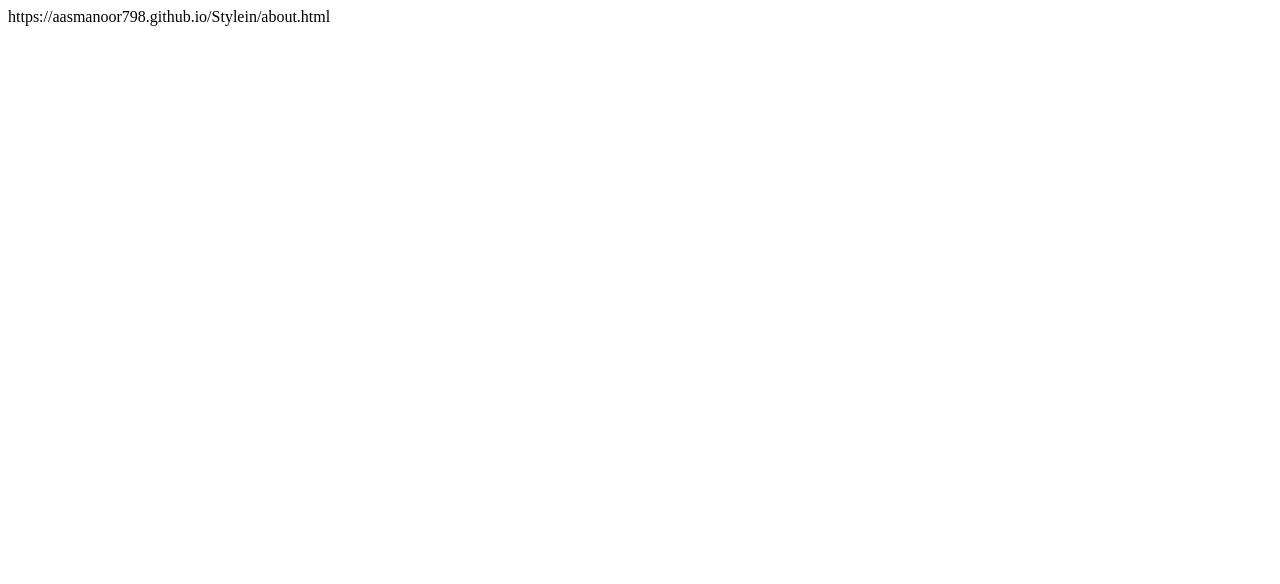
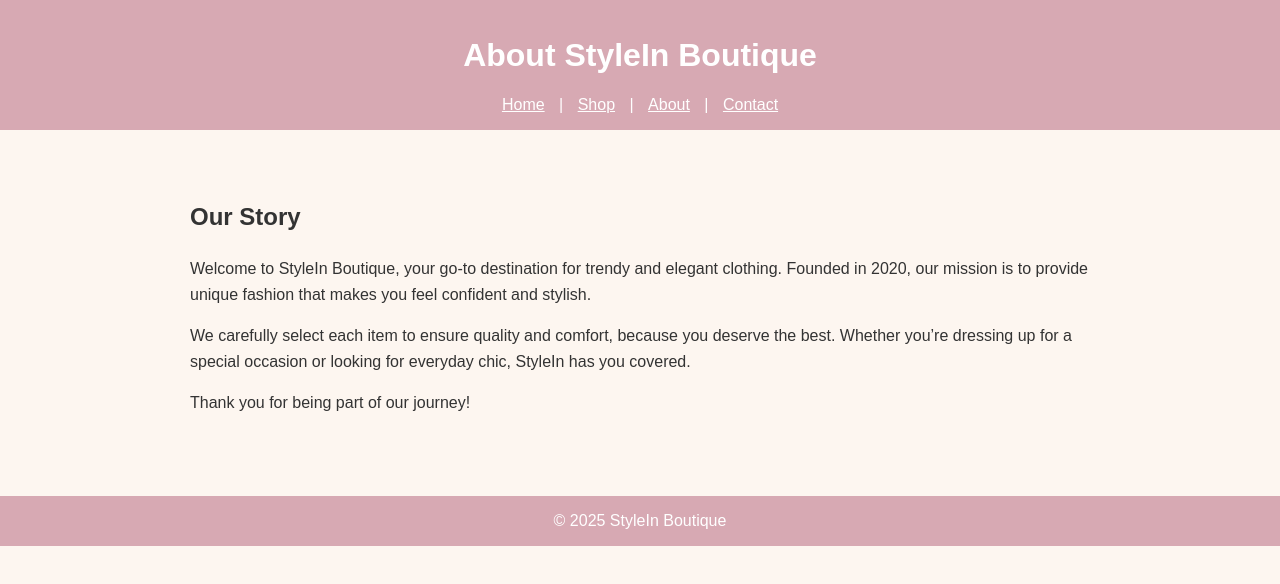
Before and after one commit to AASMANOOR798/Stylein, a plain HTML site: page about.html in a window 1280 px wide. Drawn offline with Linux system fonts and the light colour scheme.

Commit message:
Update about.html

```diff
--- a/about.html
+++ b/about.html
@@ -1 +1,73 @@
-https://aasmanoor798.github.io/Stylein/about.html
+<!DOCTYPE html>
+<html lang="en">
+<head>
+  <meta charset="UTF-8" />
+  <meta name="viewport" content="width=device-width, initial-scale=1" />
+  <title>About Us – StyleIn Boutique</title>
+  <style>
+    body {
+      font-family: Arial, sans-serif;
+      background-color: #fdf6f0;
+      margin: 0;
+      padding: 0;
+      color: #333;
+    }
+    header {
+      background-color: #d7a9b3;
+      padding: 1rem;
+      text-align: center;
+      color: white;
+    }
+    nav a {
+      margin: 0 10px;
+      color: white;
+      text-decoration: underline;
+    }
+    section {
+      max-width: 900px;
+      margin: 2rem auto;
+      padding: 1rem;
+      line-height: 1.6;
+    }
+    footer {
+      background: #d7a9b3;
+      color: white;
+      text-align: center;
+      padding: 1rem;
+      margin-top: 3rem;
+    }
+    /* 📱 Mobile responsive */
+    @media (max-width: 600px) {
+      header h1 {
+        font-size: 1.5rem;
+      }
+      section {
+        margin: 1rem;
+        padding: 1rem;
+      }
+    }
+  </style>
+</head>
+<body>
+  <header>
+    <h1>About StyleIn Boutique</h1>
+    <nav>
+      <a href="index.html">Home</a> |
+      <a href="shop.html">Shop</a> |
+      <a href="about.html">About</a> |
+      <a href="contact.html">Contact</a>
+    </nav>
+  </header>
+
+  <section>
+    <h2>Our Story</h2>
+    <p>Welcome to StyleIn Boutique, your go-to destination for trendy and elegant clothing. Founded in 2020, our mission is to provide unique fashion that makes you feel confident and stylish.</p>
+    <p>We carefully select each item to ensure quality and comfort, because you deserve the best. Whether you’re dressing up for a special occasion or looking for everyday chic, StyleIn has you covered.</p>
+    <p>Thank you for being part of our journey!</p>
+  </section>
+
+  <footer>
+    &copy; 2025 StyleIn Boutique
+  </footer>
+</body>
+</html>
```
